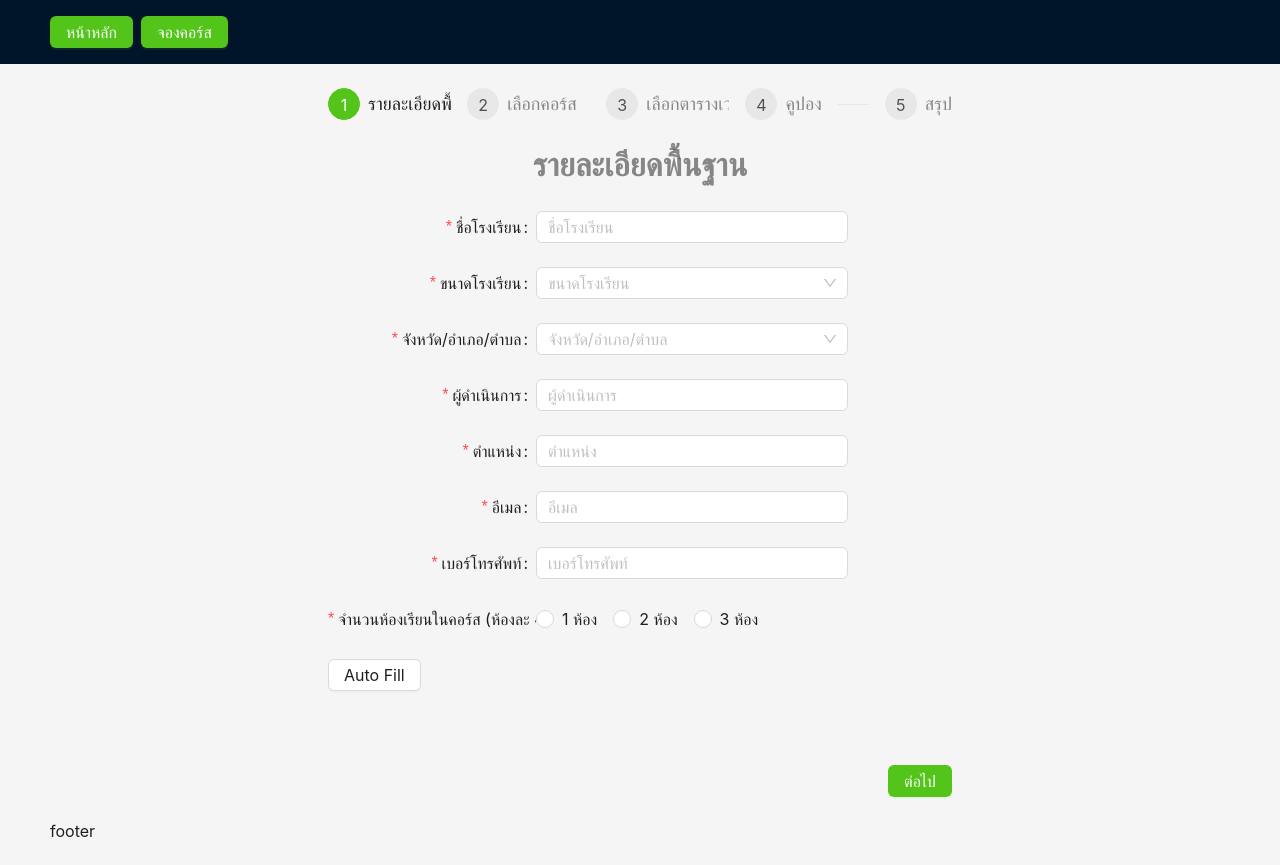
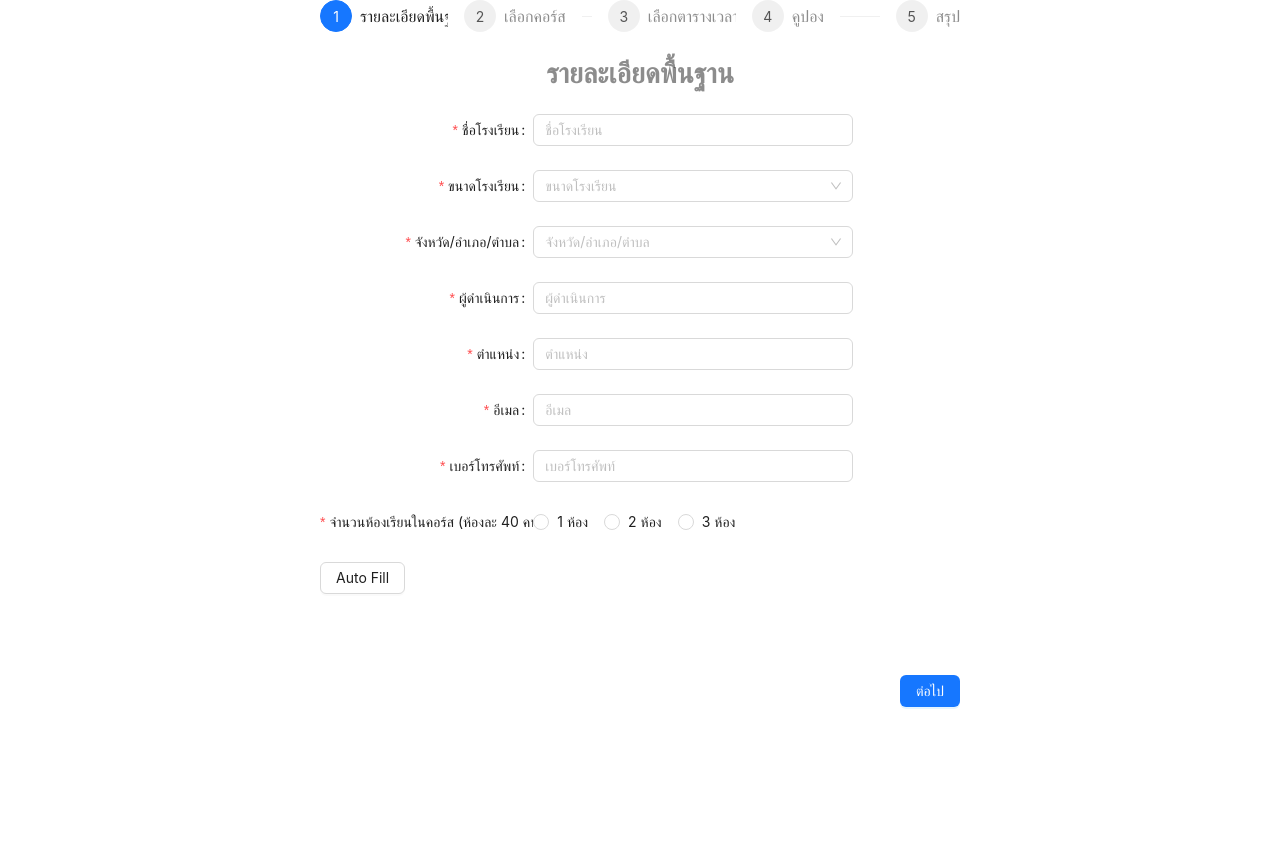
Before and after one commit to SCI-SKRU/ssc-frontend-old, a Next.js app: page /booking in a window 1280 px wide. After the commit the page ends 800 px from the top, so only its background shows below. Built offline with nearby package versions, Linux system fonts and the light colour scheme.

Commit message:
remove layout

```diff
--- a/src/app/layout.tsx
+++ b/src/app/layout.tsx
@@ -1,12 +1,6 @@
-"use client"
 import React from "react"
 import { Sarabun } from "next/font/google"
 import StyledComponentsRegistry from "../lib/AntdRegistry"
-import { Layout, ConfigProvider, Button, Space } from "antd"
-import theme from "../theme/themeConfig"
-import Link from "next/link"
-
-const { Header, Content, Footer } = Layout
 
 const sarabun = Sarabun({
   subsets: ["thai"],
@@ -14,33 +8,14 @@
 })
 
 export const metadata = {
-  title: "Create Next App",
+  title: "SSC-SKRU",
   description: "Generated by create next app",
 }
 
 const RootLayout = ({ children }: { children: React.ReactNode }) => (
   <html lang="en">
     <body className={sarabun.className} style={{ margin: 0 }}>
-      <StyledComponentsRegistry>
-        <ConfigProvider theme={theme}>
-          <Layout>
-            <Header>
-              <Space>
-                <Link href={"/"}>
-                  <Button type="primary">หน้าหลัก</Button>
-                </Link>
-                <Link href={"/booking"}>
-                  <Button type="primary">จองคอร์ส</Button>
-                </Link>
-              </Space>
-            </Header>
-            <Layout>
-              <Content style={{ margin: "24px 16px 0" }}>{children}</Content>
-            </Layout>
-            <Footer>footer</Footer>
-          </Layout>
-        </ConfigProvider>
-      </StyledComponentsRegistry>
+      <StyledComponentsRegistry>{children}</StyledComponentsRegistry>
     </body>
   </html>
 )
```
Also changed, not shown: src/app/page.tsx (+7 -3 lines), src/components/Calendar.tsx (deleted, +0 -18 lines).
